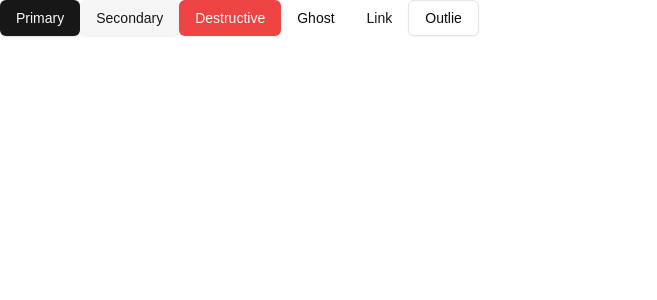
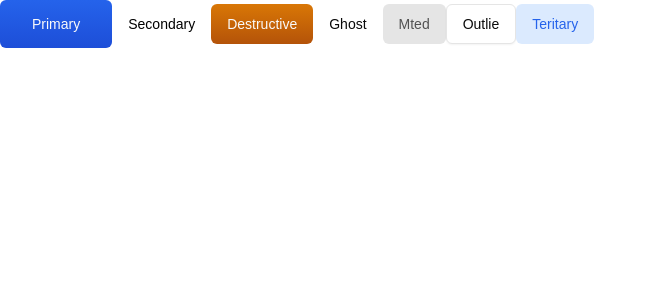
Before and after one commit to pepbritisnasetiawan/jira-clone, a Next.js app: page / in a window 1280 px wide. Shown: the top 300 px of the page, without its empty margins (0-657 px from the left). Built offline with nearby package versions, Linux system fonts and the light colour scheme.

Commit message:
change: button variant and button size

```diff
--- a/src/app/page.tsx
+++ b/src/app/page.tsx
@@ -3,12 +3,13 @@ import { Button } from '@/components/ui/button';
 export default function Home() {
   return (
     <div className="">
-      <Button>Primary</Button>
+      <Button size="lg">Primary</Button>
       <Button variant="secondary">Secondary</Button>
       <Button variant="destructive">Destructive</Button>
       <Button variant="ghost">Ghost</Button>
-      <Button variant="link">Link</Button>
+      <Button variant="muted">Mted</Button>
       <Button variant="outline">Outlie</Button>
+      <Button variant="teritary">Teritary</Button>
     </div>
   );
 }
--- a/src/components/ui/button.tsx
+++ b/src/components/ui/button.tsx
@@ -9,26 +9,28 @@ const buttonVariants = cva(
   {
     variants: {
       variant: {
-        default:
-          "bg-primary text-primary-foreground shadow hover:bg-primary/90",
+        primary:
+          "bg-gradient-to-b from-blue-600 to-blue-700 text-primary-foreground hover:from-blue-700 hover:to-blue-700",
         destructive:
-          "bg-destructive text-destructive-foreground shadow-sm hover:bg-destructive/90",
+          "bg-gradient-to-b from-amber-600 to-amber-700 text-destructive-foreground hover:from-amber-700 hover:to-amber-700",
         outline:
           "border border-input bg-background shadow-sm hover:bg-accent hover:text-accent-foreground",
         secondary:
-          "bg-secondary text-secondary-foreground shadow-sm hover:bg-secondary/80",
-        ghost: "hover:bg-accent hover:text-accent-foreground",
-        link: "text-primary underline-offset-4 hover:underline",
+          "bg-white text-black hover:bg-neutral-700",
+        ghost: "border-transparent shadow-none hover:bg-accent hover:text-accent-foreground",
+        muted: "bg-neutral-200 text-neutral-600 hover:bg-neutral-200/80",
+        teritary: "bg-blue-100 text-blue-600 border-transparent hover:bg-blue-200 shadow-none",
       },
       size: {
-        default: "h-9 px-4 py-2",
-        sm: "h-8 rounded-md px-3 text-xs",
-        lg: "h-10 rounded-md px-8",
-        icon: "h-9 w-9",
+        default: "h-10 px-4 py-2",
+        sm: "h-8 rounded-md px-3",
+        xs: "h-7 rounded-md px-2 text-xs",
+        lg: "h-12 rounded-md px-8",
+        icon: "h-8 w-8",
       },
     },
     defaultVariants: {
-      variant: "default",
+      variant: "primary",
       size: "default",
     },
   }
```
